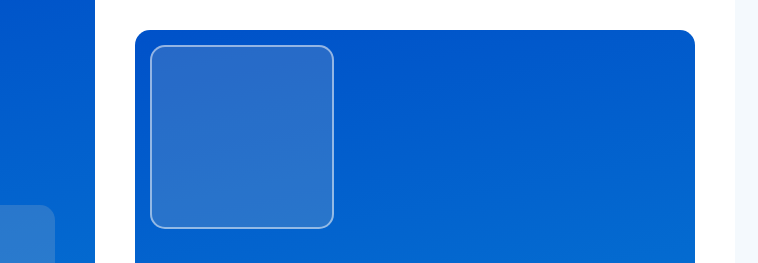
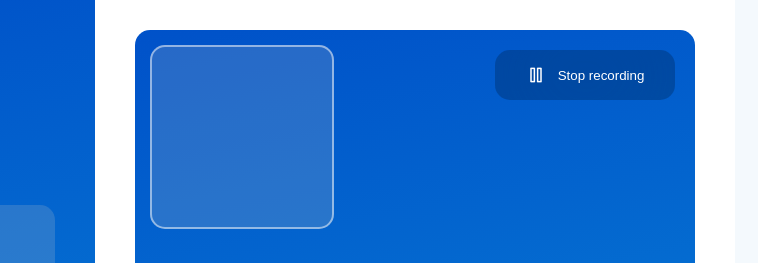
Before and after one commit to Hendrilalaina/webRTC, a website: page public/index.html in a window 1280 px wide. Shown: the top 263 px of the page, 225-983 px from the left. Drawn offline with nearby package versions, Linux system fonts and the light colour scheme; no server answers.

Commit message:
Video recording buttons

```diff
--- a/public/index.html
+++ b/public/index.html
@@ -96,6 +96,17 @@
               <img src="./utils/images/hangUp.png">
             </button>
           </div>
+          <div class="video_recording_buttons_container" id="video_recording_buttons">
+            <button id="pause_recording_button">
+              <img src="./utils/images/pause.png">
+            </button>
+            <button id="resume_recording_button" class="display_none">
+              <img src="./utils/images/resume.png" alt="">
+            </button>
+            <button id="stop_recording_button">
+              Stop recording
+            </button>
+          </div>
         </div>
       </div>
       <div class="messenger_container"></div>
```
